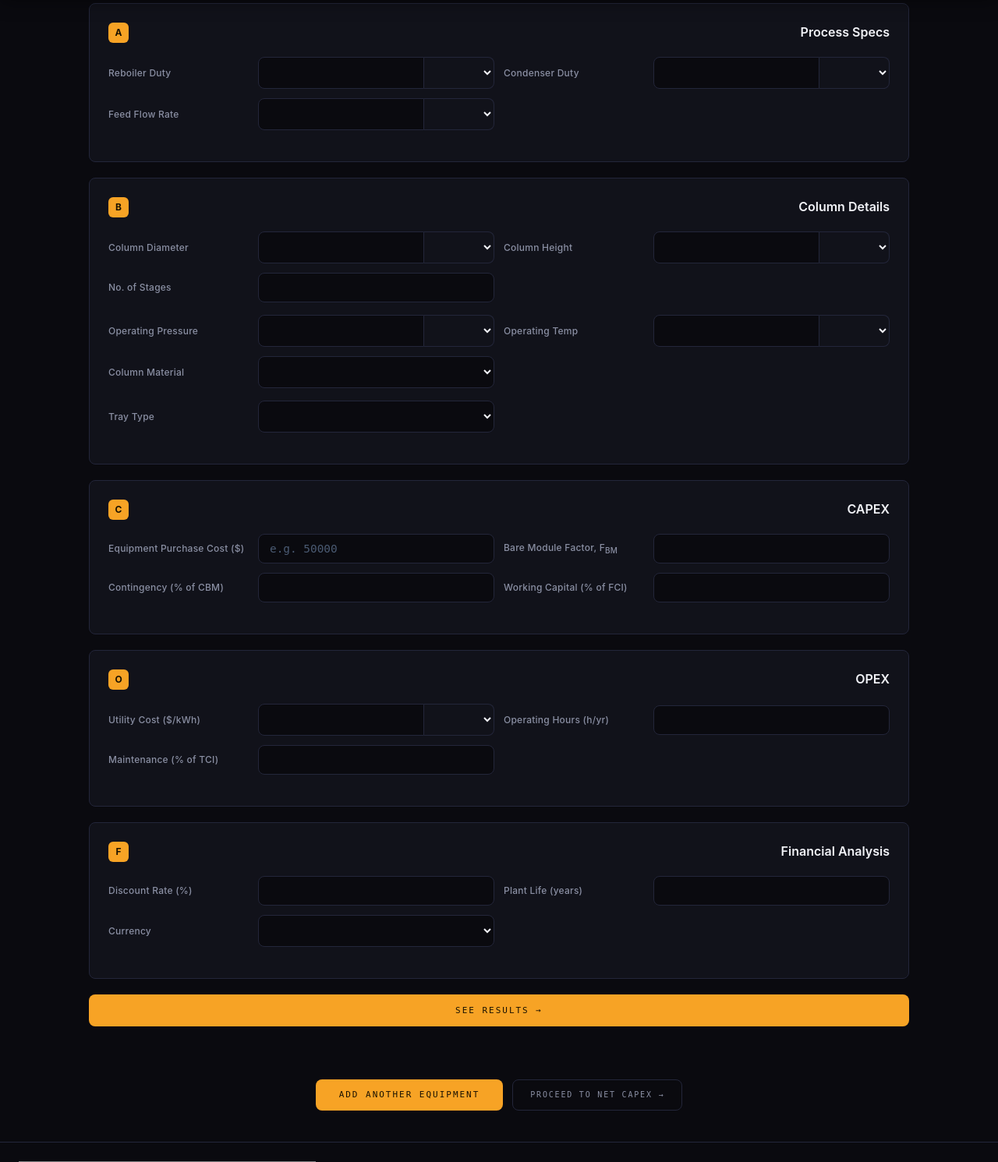
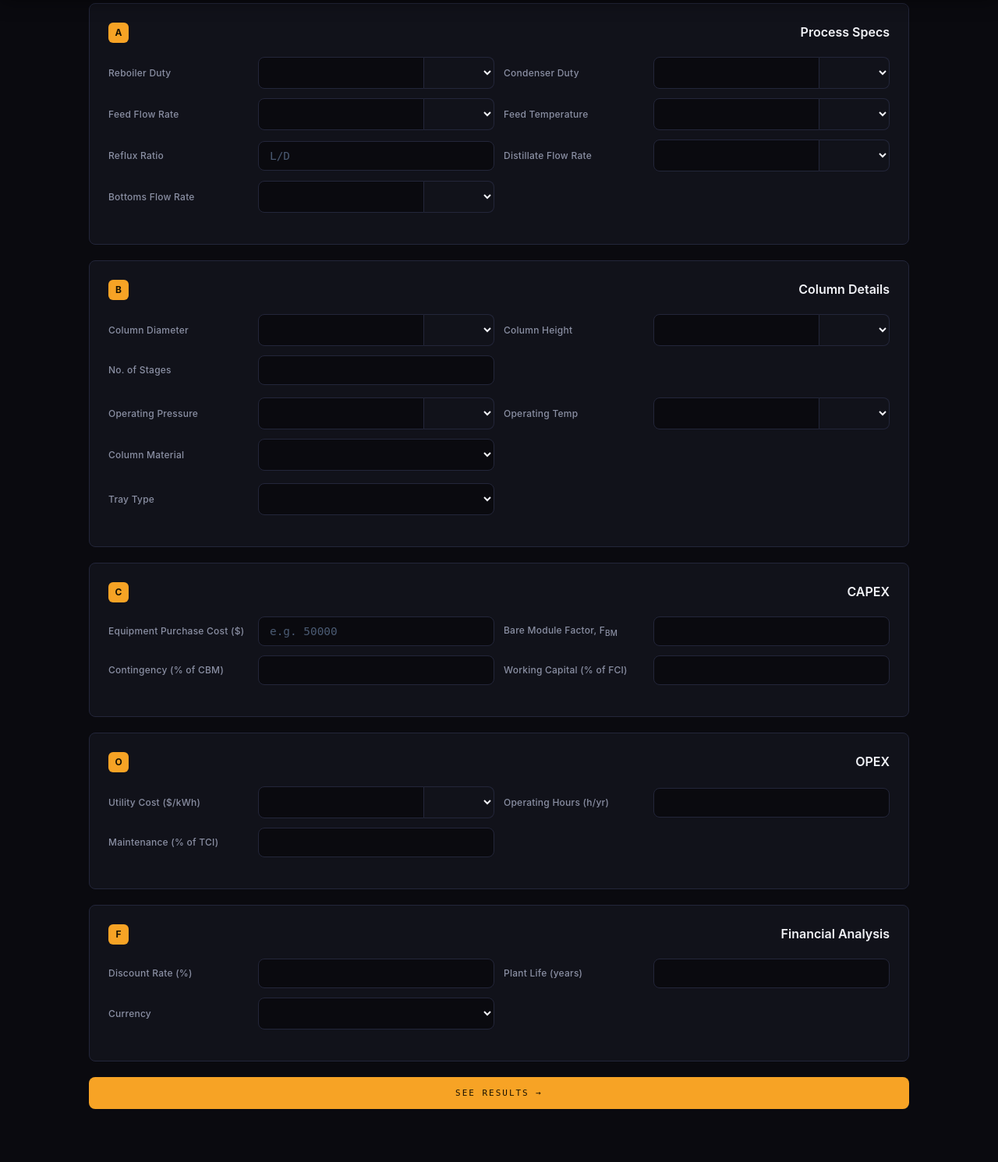
Before and after one commit to The-PSI-Lab/samavesh, a Flask app: page /analysis/distillation_column in a window 1280 px wide. Shown: the part 64-1555 px from the top of the page at 78% size. Run offline with Flask 3, Linux system fonts and the light colour scheme.

Commit message:
Add distillation Part A fields: feed temp, reflux, distillate, bottoms

```diff
--- a/templates/analysis_distillation.html
+++ b/templates/analysis_distillation.html
@@ -50,6 +50,50 @@
 <option value="lb/hr">lb/hr</option>
 <option value="lb/day">lb/day</option>
 <option value="ton/day">ton/day</option></select>
+            </div>
+          </div>
+          <div class="field">
+            <label>Feed Temperature</label>
+            <div class="combo">
+              <input type="number" step="any" name="feed_temp">
+              <select name="feed_temp_unit">
+                <option value="" disabled selected></option>
+                <option value="degC">&deg;C</option>
+                <option value="degF">&deg;F</option>
+                <option value="K">K</option>
+              </select>
+            </div>
+          </div>
+          <div class="field">
+            <label>Reflux Ratio</label>
+            <input type="number" step="any" name="reflux_ratio" placeholder="L/D">
+          </div>
+          <div class="field">
+            <label>Distillate Flow Rate</label>
+            <div class="combo">
+              <input type="number" step="any" name="distillate_flow">
+              <select name="distillate_flow_unit">
+                <option value="" disabled selected></option>
+                <option value="kg/h">kg/h</option>
+                <option value="tonne/h">tonne/h</option>
+                <option value="lb/hr">lb/hr</option>
+                <option value="lb/day">lb/day</option>
+                <option value="ton/day">ton/day</option>
+              </select>
+            </div>
+          </div>
+          <div class="field">
+            <label>Bottoms Flow Rate</label>
+            <div class="combo">
+              <input type="number" step="any" name="bottoms_flow">
+              <select name="bottoms_flow_unit">
+                <option value="" disabled selected></option>
+                <option value="kg/h">kg/h</option>
+                <option value="tonne/h">tonne/h</option>
+                <option value="lb/hr">lb/hr</option>
+                <option value="lb/day">lb/day</option>
+                <option value="ton/day">ton/day</option>
+              </select>
             </div>
           </div>
         </div>
```
